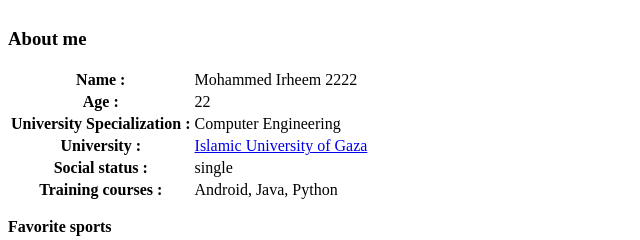
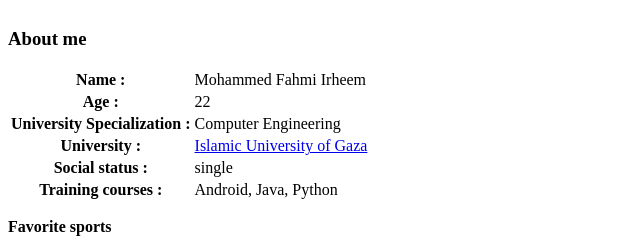
Before and after one commit to mohammedir/WebCourse, a plain HTML site: page HW_lab1.html in a window 1280 px wide. Shown: the part 273-513 px from the top of the page, 0-640 px from the left. Drawn offline with Linux system fonts and the light colour scheme.

Commit message:
Update HW_lab1.html

```diff
--- a/HW_lab1.html
+++ b/HW_lab1.html
@@ -15,7 +15,7 @@
     <thead>
      <tr>
          <th>Name :</th>
-         <td>Mohammed Irheem 2222</td>
+         <td>Mohammed Fahmi Irheem</td>
      </tr>
     </thead>
     <tbody>
```
